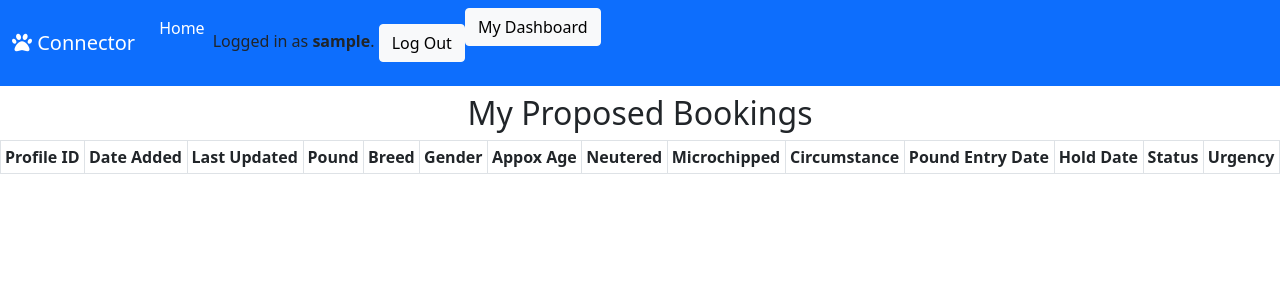
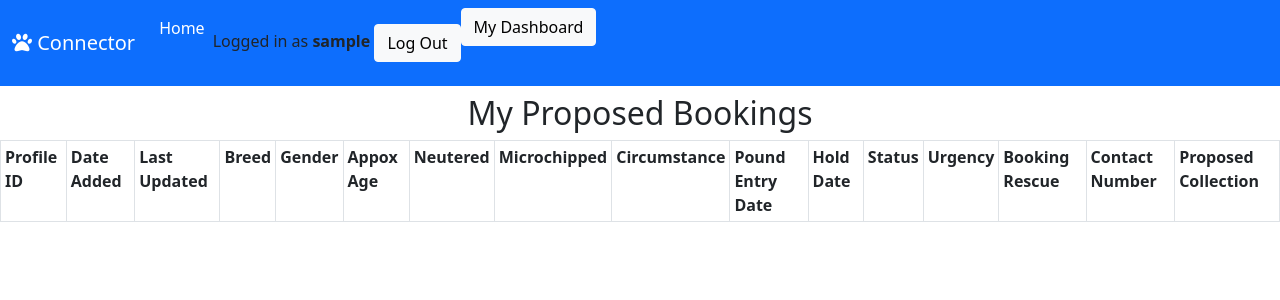
Before and after one commit to LW83/project4new, a Django app: page /my_dashboard/my_proposed_bookings in a window 1280 px wide. Shown: the top 300 px of the page. Run offline with Django 3.2, Linux system fonts and the light colour scheme; the visitor is signed in with stand-in values (Sample User, id 1); lists and menus that the app fills with data are empty; parts of the project's set-up code (start-up, migrations or seed data) failed here and were passed over; some libraries are stand-ins or nearby versions.

```diff
--- a/connector/forms.py
+++ b/connector/forms.py
@@ -1,6 +1,7 @@
 from django.contrib.auth.forms import UserCreationForm
 from django import forms
 from bootstrap_datepicker_plus.widgets import DatePickerInput
+from phonenumber_field.formfields import PhoneNumberField
 from .models import User, Profile, Booking
 
 class PoundSignUpForm(UserCreationForm):
--- a/connector/urls.py
+++ b/connector/urls.py
@@ -16,5 +16,5 @@ urlpatterns = [
     path('my_dashboard/my_previous_dogs', views.MyPreviousProfileList.as_view(), name='my_previous_dogs'),
     path('my_dashboard/my_booked_dogs', views.MyBookingList.as_view(), name='my_booked_dogs'),
     path('my_dashboard/my_proposed_bookings', views.MyProposedBookingList.as_view(), name='my_proposed_bookings'),
-    path('create_booking/', views.BookingRequest.as_view(), name='create_booking'),
+    path('create_booking/<int:id>', views.BookingRequest.as_view(), name='create_booking'),
 ]
--- a/connector/views.py
+++ b/connector/views.py
@@ -19,7 +19,7 @@ class RegisterView(TemplateView):
 class PoundSignUpView(CreateView):
     model = User
     form_class = PoundSignUpForm
-    template_name = 'pound_signup.html'
+    template_name = 'signuppage.html'
 
     def get_context_data(self, **kwargs):
         kwargs['user_type'] = 'pound'
@@ -33,8 +33,8 @@ class PoundSignUpView(CreateView):
 
 class RescueSignUpView(CreateView):
     model = User
-    form_class = PoundSignUpForm
-    template_name = 'rescue_signup.html'
+    form_class = RescueSignUpForm
+    template_name = 'signuppage.html'
 
     def get_context_data(self, **kwargs):
         kwargs['user_type'] = 'rescue'
@@ -183,9 +183,40 @@ class MyProposedBookingList(LoginRequiredMixin, ListView):
            pound=self.request.user,
         )
 
+# class MyProposedBookingList(LoginRequiredMixin, ListView):
+
+#     def get(self, request, id):
+#         profile = get_object_or_404(Profile, id=id).filter(status=8)
+#         bookings = profile.dog_booking(instance=profile)
+
+#         return render(
+#             request,
+#             "my_proposed_bookings.html",
+#             {
+#                 "profile": profile,
+#                 "bookings": bookings,
+#             },
+#         )
+
+#     def post(self, request, id):
+
+#         profile = get_object_or_404(Profile, id=id).filter(status=8)
+#         bookings = profile.dog_booking(instance=profile)
+
+#         return render(
+#             request,
+#             "my_proposed_bookings.html",
+#             {
+#                 "profile": profile,
+#                 "bookings": bookings,
+#             },
+#         )
+
 
 class BookingRequest(CreateView):
-    def get(self, request, *args, **kwargs):
+    def get(self, request, id):
+        profile_to_book = get_object_or_404(Profile, id=id)
+        booking_form = BookingForm(instance=profile_to_book)
 
         return render(
             request,
@@ -195,11 +226,13 @@ class BookingRequest(CreateView):
             }
         )
 
-    def post(self, request, *args, **kwargs):
-        booking_form = BookingForm(request.POST, request.FILES)
+    def post(self, request, id):
+        profile_to_book = get_object_or_404(Profile, id=id)
+        booking_form = BookingForm(request.POST, request.FILES, instance=profile_to_book)
         if booking_form.is_valid():
             create_booking = booking_form.save(commit=False)
             create_booking.rescue = request.user
+            profile_to_book.status = 8
             create_booking.save()
             messages.success(request, 'Booking requested successfully.')
             return redirect('profiles')
--- a/templates/base.html
+++ b/templates/base.html
@@ -44,7 +44,7 @@
                     </li>
                     {% if user.is_authenticated %}
                     <li class="nav-item">
-                        <p class="pt-3">Logged in as <strong>{{ user.username }}</strong>.
+                        <p class="pt-3">Logged in as <strong>{{ user.username }}</strong>
                             <a href="{% url 'logout' %}" class="btn btn-light" role="button">Log Out</a>
                     </li>
                     <li class="nav-item">
--- a/templates/create_booking.html
+++ b/templates/create_booking.html
@@ -5,12 +5,6 @@
 {% block content %}
 
 {% if user.is_authenticated %}
-<!-- <nav aria-label="breadcrumb">
-    <ol class="breadcrumb">
-      <li class="breadcrumb-item"><a href="{% url 'profiles' %}">My Profiles</a></li>
-      <li class="breadcrumb-item active" aria-current="page">Add a New Profile</li>
-    </ol>
-</nav> -->
 
 <h2 class="mb-3">Request to Rescue</h2>
 
--- a/templates/pound_my_bookings.html
+++ b/templates/pound_my_bookings.html
@@ -11,7 +11,7 @@
     <table class="table table-hover table-bordered table-sm">
         <tr>
             <th>Profile ID</th><th>Date Added</th><th>Last Updated</th>
-            <th>Pound</th><th>Breed</th><th>Gender</th><th>Appox Age</th>
+            <th>Breed</th><th>Gender</th><th>Appox Age</th>
             <th>Neutered</th><th>Microchipped</th><th>Circumstance</th>
             <th>Pound Entry Date</th><th>Hold Date</th><th>Status</th>
             <th>Urgency</th>
@@ -21,7 +21,6 @@
                 <td>{{ Profile.pk }}</td>
                 <td>{{ Profile.profile_added }}</td>
                 <td>{{ Profile.last_updated }}</td>
-                <td>{{ Profile.pound }}</td>
                 <td>{{ Profile.dog_breed }}</td>
                 <td>{{ Profile.get_gender_display }}</td>
                 <td>{{ Profile.get_approx_age }}</td>
--- a/templates/pound_my_current_dogs.html
+++ b/templates/pound_my_current_dogs.html
@@ -11,7 +11,7 @@
     <table class="table table-hover table-bordered table-sm">
         <tr>
             <th>Profile ID</th><th>Date Added</th><th>Last Updated</th>
-            <th>Pound</th><th>Breed</th><th>Gender</th><th>Appox Age</th>
+            <th>Breed</th><th>Gender</th><th>Appox Age</th>
             <th>Neutered</th><th>Microchipped</th><th>Circumstance</th>
             <th>Pound Entry Date</th><th>Hold Date</th><th>Status</th>
             <th>Urgency</th>
@@ -21,7 +21,6 @@
                 <td>{{ Profile.pk }}</td>
                 <td>{{ Profile.profile_added }}</td>
                 <td>{{ Profile.last_updated }}</td>
-                <td>{{ Profile.pound }}</td>
                 <td>{{ Profile.dog_breed }}</td>
                 <td>{{ Profile.get_gender_display }}</td>
                 <td>{{ Profile.get_approx_age }}</td>
--- a/templates/pound_my_previous_dogs.html
+++ b/templates/pound_my_previous_dogs.html
@@ -11,7 +11,7 @@
     <table class="table table-hover table-bordered table-sm">
         <tr>
             <th>Profile ID</th><th>Date Added</th><th>Last Updated</th>
-            <th>Pound</th><th>Breed</th><th>Gender</th><th>Appox Age</th>
+            <th>Breed</th><th>Gender</th><th>Appox Age</th>
             <th>Neutered</th><th>Microchipped</th><th>Circumstance</th>
             <th>Pound Entry Date</th><th>Hold Date</th><th>Status</th>
             <th>Urgency</th>
@@ -21,7 +21,6 @@
                 <td>{{ Profile.pk }}</td>
                 <td>{{ Profile.profile_added }}</td>
                 <td>{{ Profile.last_updated }}</td>
-                <td>{{ Profile.pound }}</td>
                 <td>{{ Profile.dog_breed }}</td>
                 <td>{{ Profile.get_gender_display }}</td>
                 <td>{{ Profile.get_approx_age }}</td>
@@ -32,6 +31,8 @@
                 <td>{{ Profile.hold_date }}</td>
                 <td>{{ Profile.get_status_display }}</td>
                 <td>{{ Profile.get_urgency_display }}</td>
+                <td><a href="{% url 'edit_profile' Profile.pk %}"><i class="fa-solid fa-pen-to-square"></i></a></td>
+                <td><a href="{% url 'delete_profile' Profile.pk %}"><i class="fa-solid fa-trash"></i></a></td>
             </tr>
             {% endfor %}
     </table>
--- a/templates/pound_my_proposed_bookings.html
+++ b/templates/pound_my_proposed_bookings.html
@@ -11,17 +11,17 @@
     <table class="table table-hover table-bordered table-sm">
         <tr>
             <th>Profile ID</th><th>Date Added</th><th>Last Updated</th>
-            <th>Pound</th><th>Breed</th><th>Gender</th><th>Appox Age</th>
+            <th>Breed</th><th>Gender</th><th>Appox Age</th>
             <th>Neutered</th><th>Microchipped</th><th>Circumstance</th>
             <th>Pound Entry Date</th><th>Hold Date</th><th>Status</th>
-            <th>Urgency</th>
+            <th>Urgency</th><th>Booking Rescue</th><th>Contact Number</th>
+            <th>Proposed Collection</th>
         </tr>
     {% for Profile in object_list %}
             <tr>
                 <td>{{ Profile.pk }}</td>
                 <td>{{ Profile.profile_added }}</td>
                 <td>{{ Profile.last_updated }}</td>
-                <td>{{ Profile.pound }}</td>
                 <td>{{ Profile.dog_breed }}</td>
                 <td>{{ Profile.get_gender_display }}</td>
                 <td>{{ Profile.get_approx_age }}</td>
@@ -32,8 +32,11 @@
                 <td>{{ Profile.hold_date }}</td>
                 <td>{{ Profile.get_status_display }}</td>
                 <td>{{ Profile.get_urgency_display }}</td>
+                <td>{{ Profile.dog_bookings.rescue }}</td>
+                <td>{{ Profile.dog_bookings.phone_number }}</td>
+                <td>{{ Profile.dog_bookings.collection_date }}</td>
             </tr>
-            {% endfor %}
+    {% endfor %}
     </table>
 
 </div>
```
Also changed, not shown: connector/admin.py (+44 -3 lines), templates/pound_dashboard.html (+8 -0 lines), templates/rescue_signup.html (deleted, +0 -17 lines), README.md, templates/rescue_dashboard.html (deleted), templates/signuppage.html (renamed from templates/pound_signup.html).
